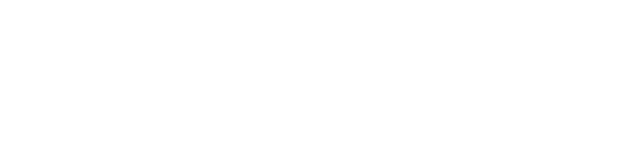
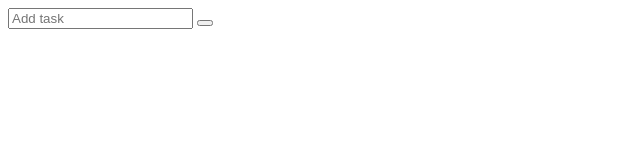
Before and after one commit to kogerhj/misc-projects, a plain HTML site: page to-do-list/index.html in a window 1280 px wide. Shown: the whole page, without its empty margins (0-640 px from the left). Drawn offline with Linux system fonts and the light colour scheme.

Commit message:
Add basic html markup for to-do list - a container that holds an input/button for adding taks, and another div that will populate said tasks

```diff
--- a/to-do-list/index.html
+++ b/to-do-list/index.html
@@ -9,6 +9,13 @@
     <script src="script.js" defer></script>
 </head>
 <body>
+    <div class="container">
+        <div class="add-task" id="add-task">
+            <input type="text" placeholder="Add task">
+            <button class="btn" id="btn"></button>
+        </div>
+        <div class="task" id="task"></div>
+    </div>
 
 </body>
 </html>
```
